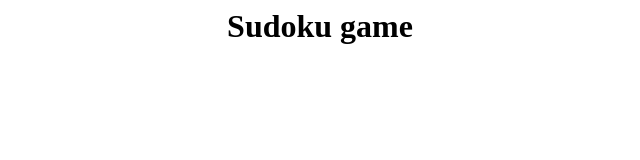
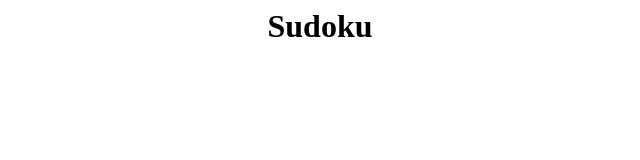
Before and after one commit to chaitanyajun12/jsgames, a plain HTML site: page sudoku/index.html in a window 1280 px wide. Shown: the whole page, without its empty margins (320-960 px from the left). Drawn offline with Linux system fonts and the light colour scheme.

Commit message:
Game name correction.

```diff
--- a/sudoku/index.html
+++ b/sudoku/index.html
@@ -5,7 +5,7 @@
 	</head>
 
 	<body>
-        <h1>Sudoku game</h1>
+        <h1>Sudoku</h1>
 		<div id="game"></div>
 	</body>
 </html>
```
